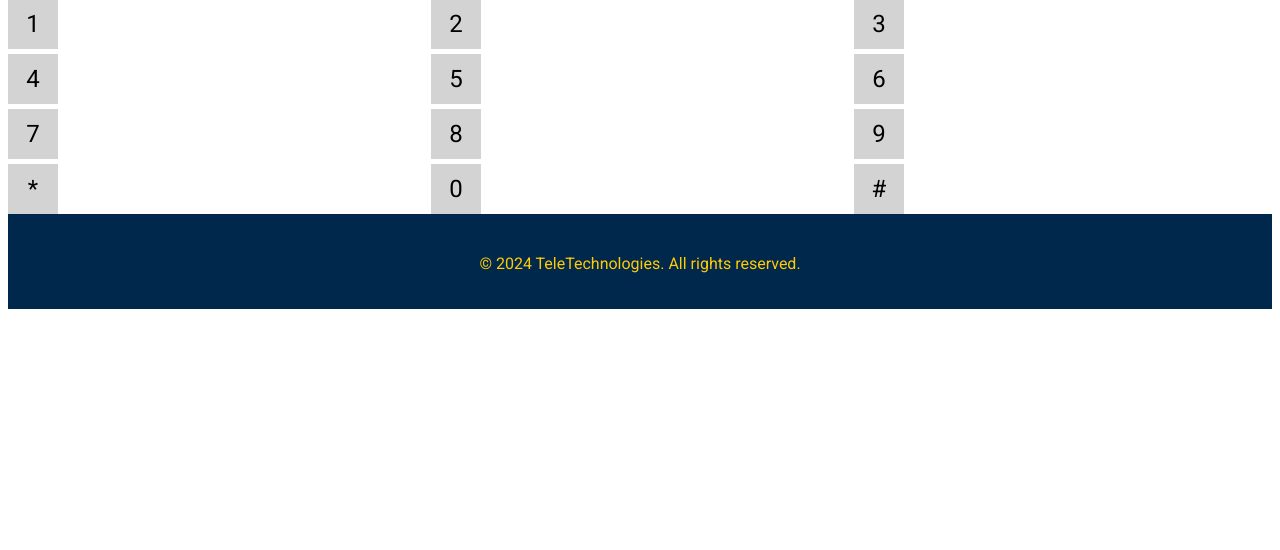
After one commit to rwdvlpmnt/spoofed, a Django app: template templates/keypad.html in a window 1280 px wide. The commit adds this page. Shown: the part 250-800 px from the top of the page. Run offline with Django 3.2, Linux system fonts and the light colour scheme; the template is opened without the code that fills it, so the values that code supplies are empty.

Commit message:
new base added keypad

```diff
--- a/base/urls.py
+++ b/base/urls.py
@@ -13,6 +13,7 @@ urlpatterns = [
     path('oauth/google/', views.google_oauth_view, name='google_oauth_url'),# Other URL patterns
     path('features/', views.features, name='features'),
     path('pricing/', views.pricing, name='pricing'),
+    path('keypad/', views.keypad, name='keypad'),
     path('contact/', views.contact, name='contact'),
     path('registration/login/', LoginView.as_view(template_name='registration/login.html'), name='login'),
                     #...
--- a/base/views.py
+++ b/base/views.py
@@ -28,9 +28,11 @@ def google_oauth_view(request):
 def features(request):
     return render(request, 'features.html')
 
-
 def pricing(request):
     return render(request, 'pricing.html')
 
 def contact(request):
     return render(request, 'contact.html')
+
+def keypad(request):
+    return render(request, 'keypad.html')
--- /dev/null
+++ b/templates/keypad.html
@@ -0,0 +1,48 @@
+<!-- keypad.html -->
+
+{% extends 'base.html' %}
+
+{% block title %}Call - Spoofed{% endblock %}
+
+{% block content %}
+<head>
+    <meta charset="UTF-8">
+    <meta name="viewport" content="width=device-width, initial-scale=1.0">
+    <title>Phone Keypad</title>
+    <style>
+        .keypad {
+            display: grid;
+            grid-template-columns: repeat(3, 1fr);
+            gap: 5px;
+        }
+        .key {
+            width: 50px;
+            height: 50px;
+            background-color: lightgray;
+            display: flex;
+            justify-content: center;
+            align-items: center;
+            font-size: 1.5rem;
+            cursor: pointer;
+        }
+    </style>
+</head>
+<body>
+    <div class="keypad">
+        <div class="key">1</div>
+        <div class="key">2</div>
+        <div class="key">3</div>
+        <div class="key">4</div>
+        <div class="key">5</div>
+        <div class="key">6</div>
+        <div class="key">7</div>
+        <div class="key">8</div>
+        <div class="key">9</div>
+        <div class="key">*</div>
+        <div class="key">0</div>
+        <div class="key">#</div>
+    </div>
+</body>
+</html>
+
+{% endblock %}
```
Also changed, not shown: templates/--base.html (added, +62 -0 lines), templates/base.html (+31 -6 lines), 1 other file.
